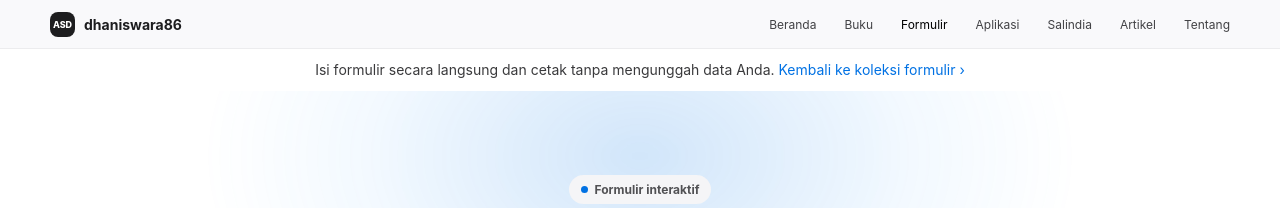
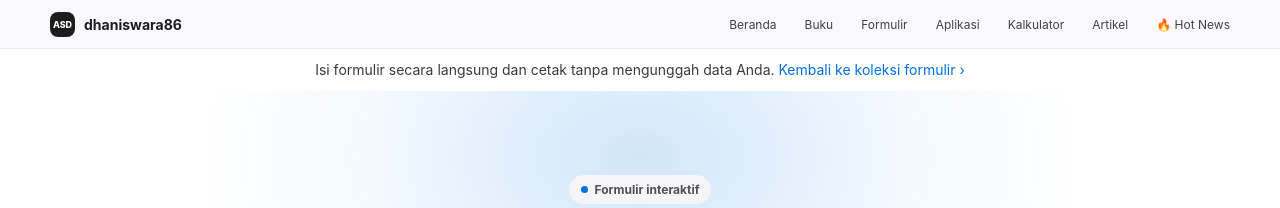
Before and after one commit to dhaniswara86/dhaniswara86.github.io, a Jekyll site: the page surat-pernyataan-hibah.html, which Jekyll copies as it is, in a window 1280 px wide. Shown: the top 208 px of the page. Built offline with Jekyll 4.4.1, drawn with Linux system fonts in a browser that asks for light colours.

Commit message:
Update navigation links in surat-pernyataan-hibah.html

```diff
--- a/surat-pernyataan-hibah.html
+++ b/surat-pernyataan-hibah.html
@@ -446,11 +446,13 @@ input:focus,textarea:focus{
     <nav class="nav-links">
       <a href="index.html">Beranda</a>
 <a href="buku.html">Buku</a>
-      <a href="formulir.html" aria-current="page">Formulir</a>
+<a href="formulir.html">Formulir</a>
 <a href="aplikasi.html">Aplikasi</a>
-      <a href="presentasi.html">Salindia</a>
+<a href="kalkulator.html">Kalkulator</a>
 <a href="artikel.html">Artikel</a>
-      <a href="index.html#tentang">Tentang</a>
+<a class="nav-hotnews" href="hotnews.html">
+    <span aria-hidden="true" class="nav-hotnews-icon">🔥</span>
+    <span>Hot News</span></a>
     </nav>
 
     <button class="menu-btn" id="menuBtn" type="button" aria-label="Buka menu" aria-expanded="false">☰</button>
@@ -458,13 +460,15 @@ input:focus,textarea:focus{
 </header>
 
 <nav class="mobile-menu no-print" id="mobileMenu">
-  <a href="index.html">Beranda</a>
-  <a href="buku.html">Buku Digital</a>
+  <<a href="index.html">Beranda</a>
+<a href="buku.html">Buku</a>
 <a href="formulir.html">Formulir</a>
 <a href="aplikasi.html">Aplikasi</a>
-  <a href="presentasi.html">Katalog Salindia</a>
+<a href="kalkulator.html">Kalkulator</a>
 <a href="artikel.html">Artikel</a>
-  <a href="index.html#tentang">Tentang</a>
+<a class="nav-hotnews" href="hotnews.html">
+    <span aria-hidden="true" class="nav-hotnews-icon">🔥</span>
+    <span>Hot News</span></a>
 </nav>
 
 <main>
```
Lines whose indentation alone changed are shown as unchanged.
